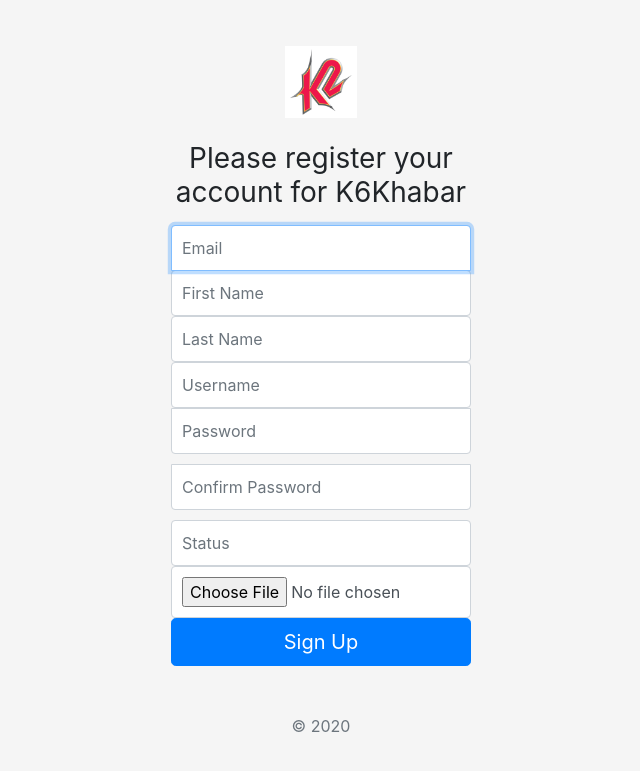
After one commit to theoctober19th/k6khabar, a Django app: page /user/register/ in a window 1280 px wide. The commit adds this page. Shown: the top 771 px of the page, without its empty margins (319-959 px from the left). Run offline with Django 3.2, Linux system fonts and the light colour scheme; some libraries are stand-ins or nearby versions.

Commit message:
register page updated

```diff
--- /dev/null
+++ b/userapp/templates/userapp/register.html
@@ -0,0 +1,94 @@
+{% extends 'userapp/base.html' %} {% load static %} {% block title %} Login :
+K6Khabar {% endblock %} {% block main_content %}
+<form method="POST" class="form-signin">
+  {% csrf_token %}
+  <img
+    class="mb-4"
+    src="{% static 'userapp/img/logo.png' %}"
+    alt=""
+    width="72"
+    height="72"
+  />
+  <h1 class="h3 mb-3 font-weight-normal">
+    Please register your account for K6Khabar
+  </h1>
+  <label for="inputEmail" class="sr-only">Email</label>
+  <input
+    type="email"
+    id="inputEmail"
+    class="form-control"
+    placeholder="Email"
+    required
+    autofocus
+    name="email"
+  />
+  <label for="inputFirstName" class="sr-only">First Name</label>
+  <input
+    type="text"
+    id="inputFirstName"
+    class="form-control"
+    placeholder="First Name"
+    required
+    name="fname"
+  />
+  <label for="inputLastName" class="sr-only">Last Name</label>
+  <input
+    type="text"
+    id="inputLastName"
+    class="form-control"
+    placeholder="Last Name"
+    required
+    name="lname"
+  />
+  <label for="inputUsername" class="sr-only">Username</label>
+  <input
+    type="text"
+    id="inputUsername"
+    class="form-control"
+    placeholder="Username"
+    required
+    name="username"
+  />
+  <label for="inputPassword" class="sr-only">Password</label>
+  <input
+    type="password"
+    id="inputPassword"
+    class="form-control"
+    placeholder="Password"
+    required
+    name="password"
+  />
+  <label for="inputPassword2" class="sr-only">Confirm Password</label>
+  <input
+    type="password"
+    id="inputPassword2"
+    class="form-control"
+    placeholder="Confirm Password"
+    required
+    name="password2"
+  />
+  <label for="inputStatus" class="sr-only">Status/Bio</label>
+  <input
+    type="text"
+    id="inputStatus"
+    class="form-control"
+    placeholder="Status"
+    required
+    name="status"
+  />
+  <label for="inputProfilePic" class="sr-only">Profile Picture</label>
+  <input
+    type="file"
+    id="inputStatus"
+    class="form-control"
+    placeholder="Profile Picture"
+    required
+    name="profilepic"
+  />
+
+  <button class="btn btn-lg btn-primary btn-block" type="submit">
+    Sign Up
+  </button>
+  <p class="mt-5 mb-3 text-muted">&copy; 2020</p>
+</form>
+{% endblock %}
--- a/userapp/urls.py
+++ b/userapp/urls.py
@@ -1,8 +1,9 @@
 from django.urls import path
 from django.contrib import admin
 
-from .views import loginview
+from .views import loginview, registerview
 
 urlpatterns = [
-    path('login/', loginview, name='login')
+    path('login/', loginview, name='login'),
+    path('register/', registerview, name="register")
 ]
--- a/userapp/views.py
+++ b/userapp/views.py
@@ -1,5 +1,29 @@
-from django.shortcuts import render
+from django.shortcuts import render, redirect
+from django.contrib.auth.models import User
+from .models import UserModel
 
 
 def loginview(request):
     return render(request, 'userapp/login.html')
+
+
+def registerview(request):
+    if request.method == 'POST':
+        fname = request.POST.get('fname')
+        lname = request.POST.get('lname')
+        username = request.POST.get('username')
+        email = request.POST.get('email')
+        password = request.POST.get('password')
+        password2 = request.POST.get('password2')
+        status = request.POST.get('status')
+        profile_pic = request.POST.get('profilepic')
+
+        user = User(username=username, password=password, email=email,
+                    first_name=fname, last_name=lname, is_active=True)
+        user.save()
+        usermodel = UserModel(auth=user, status=status,
+                              profile_picture=profile_pic)
+        usermodel.save()
+        return redirect('index')
+    else:
+        return render(request, 'userapp/register.html')
```
Also changed, not shown: newsapp/templates/newsapp/base.html (+14 -1 lines).
